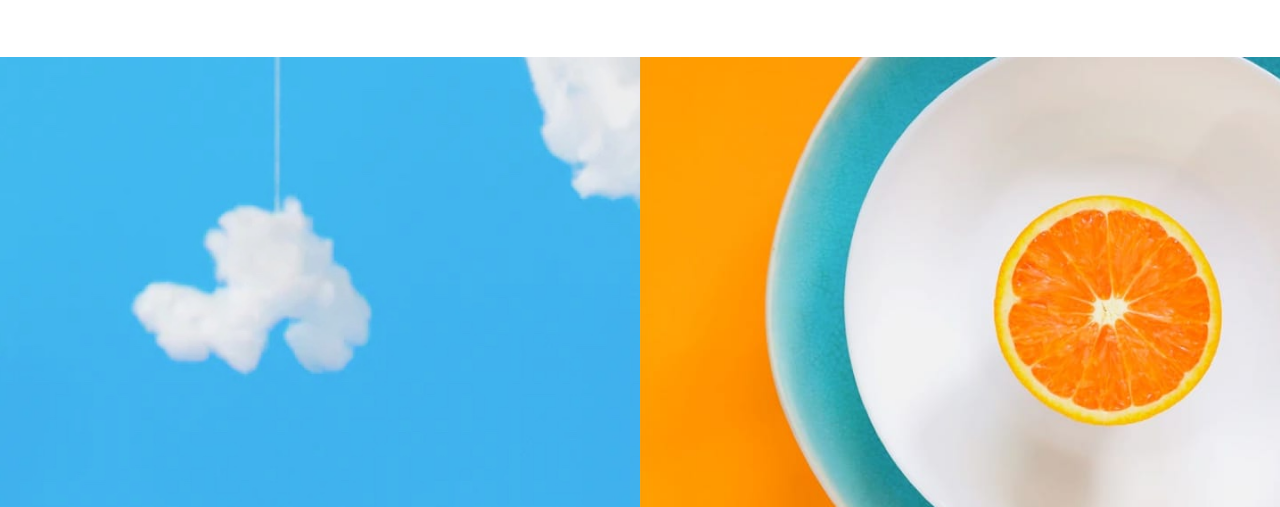
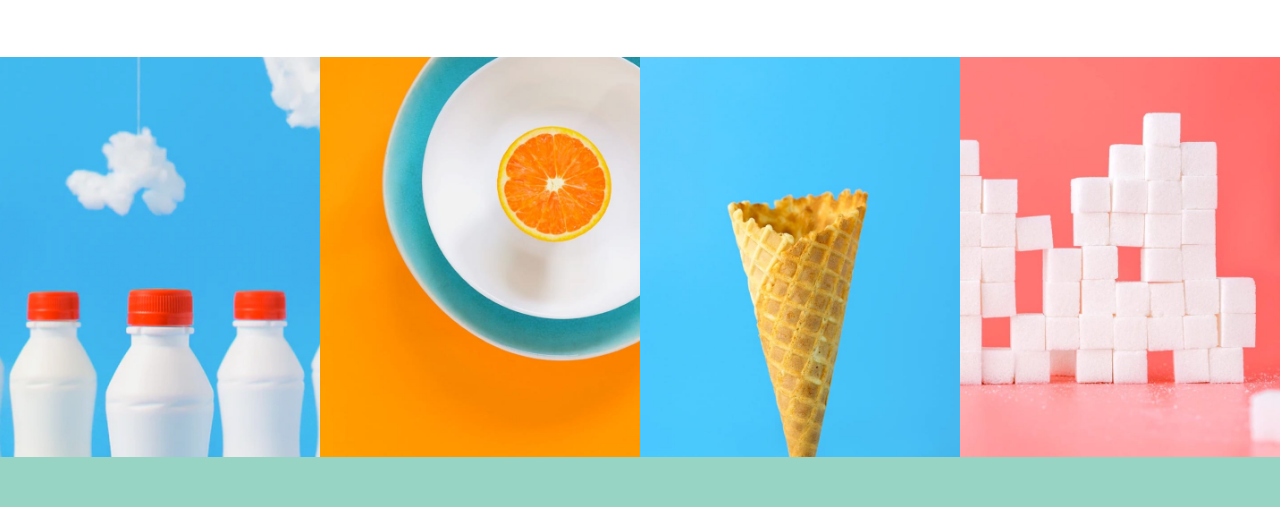
Before and after one commit to okayda/sunny-landing-page, a website built with Parcel: page src/index.html in a window 1280 px wide. Shown: the part 2904-3411 px from the top of the page. Built offline with nearby package versions, Linux system fonts and the light colour scheme.

Commit message:
Add tablet & desktop layout at gallery section

```diff
--- a/src/index.html
+++ b/src/index.html
@@ -22,6 +22,7 @@
     <script defer src="./js/script.js"></script>
   </head>
   <body>
+    <div class="container">
       <header>
         <a href="#" class="logo">
           <img src="../assets/logo.svg" alt="" />
@@ -50,7 +51,6 @@
       </header>
 
       <main>
-      <div class="section-container">
         <section class="hero-section">
           <picture>
             <source
@@ -261,7 +261,6 @@
             />
           </picture>
         </section>
-      </div>
       </main>
 
       <footer class="main-footer">
@@ -311,5 +310,6 @@
           </ul>
         </nav>
       </footer>
+    </div>
   </body>
 </html>
--- a/src/scss/_global.scss
+++ b/src/scss/_global.scss
@@ -65,7 +65,7 @@ h2 {
   font-weight: 900;
 }
 
-.section-container {
+.container {
   max-width: 1920px;
   margin: 0 auto;
 }
--- a/src/scss/layout/_gallery-section.scss
+++ b/src/scss/layout/_gallery-section.scss
@@ -1,5 +1,14 @@
+@use "../abstracts" as *;
+
 .gallery-section {
   display: grid;
   grid-template-columns: 1fr 1fr;
   grid-template-rows: 1fr 1fr;
 }
+
+@include tablet-laptop-sm-layout() {
+  .gallery-section {
+    grid-template-columns: 1fr 1fr 1fr 1fr;
+    grid-template-rows: 1fr;
+  }
+}
```
Lines whose indentation alone changed are shown as unchanged.
